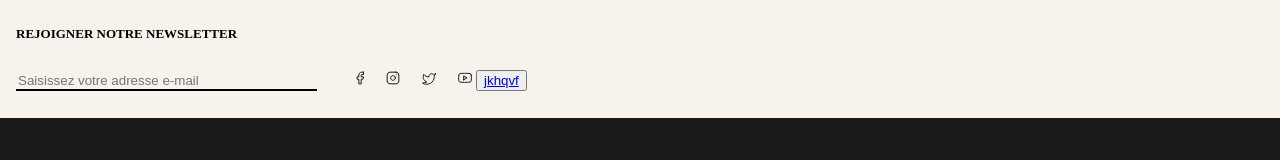
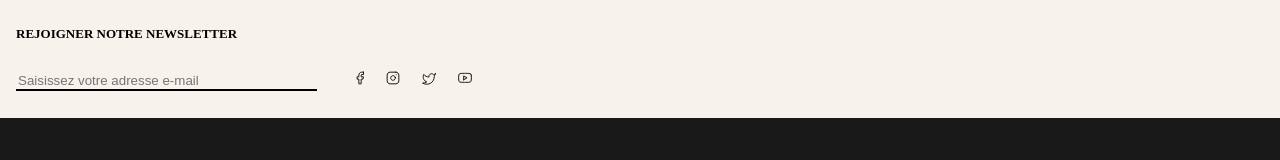
Before and after one commit to yo-gif12/Moode, a website built with Parcel: page src/index.html in a window 1280 px wide. Shown: the part 2301-2461 px from the top of the page. Built offline with nearby package versions, Linux system fonts and the light colour scheme.

Commit message:
delete button

```diff
--- a/src/index.html
+++ b/src/index.html
@@ -122,7 +122,7 @@
                     <path d="M13.1483 3.74492C13.0791 3.46807 12.9379 3.21442 12.7392 3.00957C12.5405 2.80473 12.2913 2.65594 12.0167 2.57825C11.0133 2.33325 7.00001 2.33325 7.00001 2.33325C7.00001 2.33325 2.98668 2.33325 1.98334 2.60159C1.70874 2.67928 1.45949 2.82806 1.26079 3.03291C1.06209 3.23775 0.920968 3.49141 0.851675 3.76825C0.66805 4.78649 0.578229 5.81943 0.583341 6.85408C0.576796 7.89653 0.666622 8.93734 0.851675 9.96325C0.928068 10.2315 1.07235 10.4755 1.27059 10.6717C1.46883 10.8679 1.71432 11.0096 1.98334 11.0833C2.98668 11.3516 7.00001 11.3516 7.00001 11.3516C7.00001 11.3516 11.0133 11.3516 12.0167 11.0833C12.2913 11.0056 12.5405 10.8568 12.7392 10.6519C12.9379 10.4471 13.0791 10.1934 13.1483 9.91658C13.3306 8.90601 13.4204 7.88095 13.4167 6.85408C13.4232 5.81164 13.3334 4.77083 13.1483 3.74492V3.74492Z" stroke="#191919" stroke-linecap="round" stroke-linejoin="round"/>
                     <path d="M5.6875 8.76178L9.04167 6.85428L5.6875 4.94678V8.76178Z" stroke="#191919" stroke-linecap="round" stroke-linejoin="round"/>
                     </svg>
-                    <button><a href="/screens/history.html">jkhqvf</a></button>
+
       </div>
     </div>
   </body>
```
